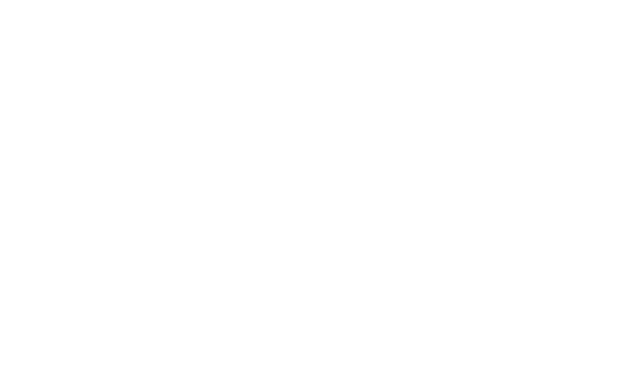
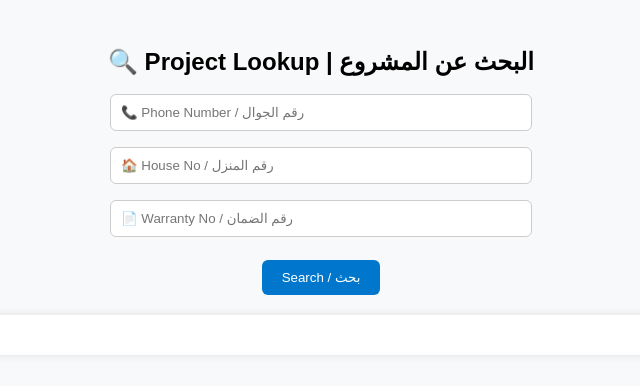
Before and after one commit to Omyo512/Omyo512.github.io, a plain HTML site: page index.html in a window 1280 px wide. Shown: the whole page, without its empty margins (319-959 px from the left). Drawn offline with Linux system fonts and the light colour scheme.

Commit message:
index.html

```diff
--- a/index.html
+++ b/index.html
@@ -1,18 +1,100 @@
-<script>
-  async function searchProject() {
-    const houseNo = document.getElementById("houseNo").value.trim();
-    const phone = document.getElementById("phone").value.trim();
-    const warrantyNo = document.getElementById("warrantyNo").value.trim();
+<!DOCTYPE html>
+<html lang="en">
+<head>
+  <meta charset="UTF-8" />
+  <meta name="viewport" content="width=device-width, initial-scale=1.0"/>
+  <title>OMYO Project Lookup</title>
+  <style>
+    body {
+      font-family: Arial, sans-serif;
+      padding: 20px;
+      background: #f8f9fa;
+      text-align: center;
+    }
+    h2 {
+      margin-bottom: 10px;
+    }
+    input {
+      margin: 8px;
+      padding: 10px;
+      width: 80%;
+      max-width: 400px;
+      border: 1px solid #ccc;
+      border-radius: 6px;
+    }
+    button {
+      margin-top: 15px;
+      padding: 10px 20px;
+      background-color: #0077cc;
+      color: white;
+      border: none;
+      border-radius: 6px;
+      cursor: pointer;
+    }
+    button:hover {
+      background-color: #005fa3;
+    }
+    #result {
+      margin-top: 20px;
+      padding: 20px;
+      background-color: #ffffff;
+      border-radius: 8px;
+      box-shadow: 0 0 10px rgba(0,0,0,0.1);
+    }
+    .label {
+      font-weight: bold;
+    }
+  </style>
+</head>
+<body>
 
-    const url = `https://script.google.com/macros/s/AKfycbysgB1fcFLmBRbXon5ITbuD4BM8gaXUsgVw_ZYkYemBRCWJOjaLxGh9zLf9ahpCXvB2ag/exec?houseNo=${houseNo}&phone=${phone}&warrantyNo=${warrantyNo}`;
+  <h2>🔍 Project Lookup | البحث عن المشروع</h2>
 
-    const response = await fetch(url);
-    const data = await response.json();
+  <input type="text" id="phone" placeholder="📞 Phone Number / رقم الجوال">
+  <br>
+  <input type="text" id="houseNo" placeholder="🏠 House No / رقم المنزل">
+  <br>
+  <input type="text" id="warrantyNo" placeholder="📄 Warranty No / رقم الضمان">
+  <br>
+  <button onclick="searchProject()">Search / بحث</button>
 
-    if (data.status === "success") {
-      // Show project details
-    } else {
-      // Show "no match found"
+  <div id="result"></div>
+
+  <script>
+    async function searchProject() {
+      const phone = document.getElementById('phone').value.trim();
+      const houseNo = document.getElementById('houseNo').value.trim();
+      const warrantyNo = document.getElementById('warrantyNo').value.trim();
+      const resultDiv = document.getElementById('result');
+      resultDiv.innerHTML = '🔄 Searching... / جاري البحث...';
+
+      const url = `https://script.google.com/macros/s/AKfycbysgB1fcFLmBRbXon5ITbuD4BM8gaXUsgVw_ZYkYemBRCWJOjaLxGh9zLf9ahpCXvB2ag/exec?phone=${phone}&houseNo=${houseNo}&warrantyNo=${warrantyNo}`;
+
+      try {
+        const res = await fetch(url);
+        const data = await res.json();
+
+        if (data.status === 'success') {
+          const project = data.project;
+          resultDiv.innerHTML = `
+            <h3>✅ Project Found / تم العثور على المشروع</h3>
+            <p><span class="label">Client Name / اسم العميل:</span> ${project.name}</p>
+            <p><span class="label">Phone / الجوال:</span> ${project.phone}</p>
+            <p><span class="label">House No / رقم المنزل:</span> ${project.houseNo}</p>
+            <p><span class="label">Warranty No / شهادة الضمان:</span> ${project.warrantyNo}</p>
+            <p><span class="label">Service / الخدمة:</span> ${project.service}</p>
+            <p><a href="https://wa.me/974${project.phone}?text=Hi%20OMYO%2C%20regarding%20project%20${project.warrantyNo}" target="_blank">
+              📲 Contact Support / تواصل مع الدعم عبر واتساب
+            </a></p>
+          `;
+        } else {
+          resultDiv.innerHTML = `❌ No matching data found. Please check your inputs.<br>❌ لا توجد بيانات مطابقة، الرجاء التحقق من المدخلات.`;
+        }
+      } catch (error) {
+        resultDiv.innerHTML = `⚠️ Error contacting the server. Try again later.<br>⚠️ حدث خطأ في الاتصال بالخادم. حاول مرة أخرى.`;
+      }
     }
-  }
-</script>
+  </script>
+
+</body>
+</html>
```
